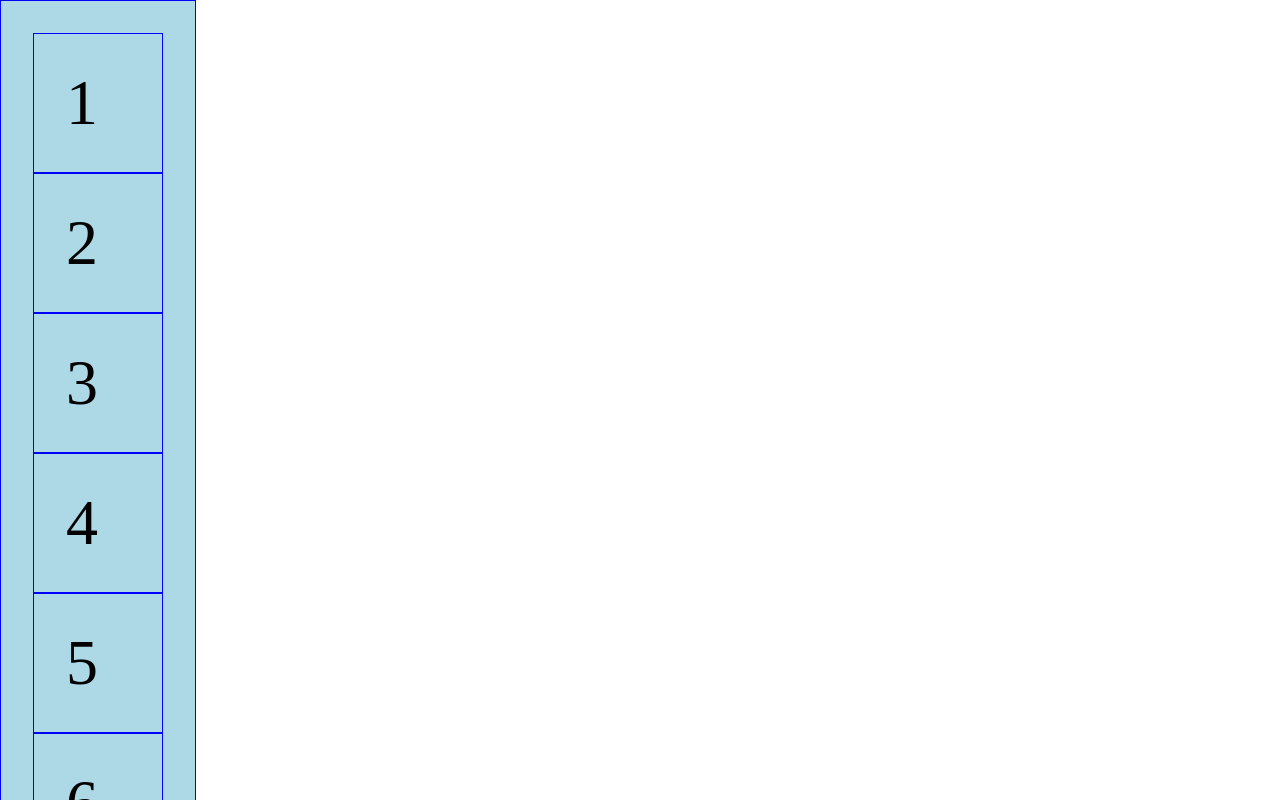
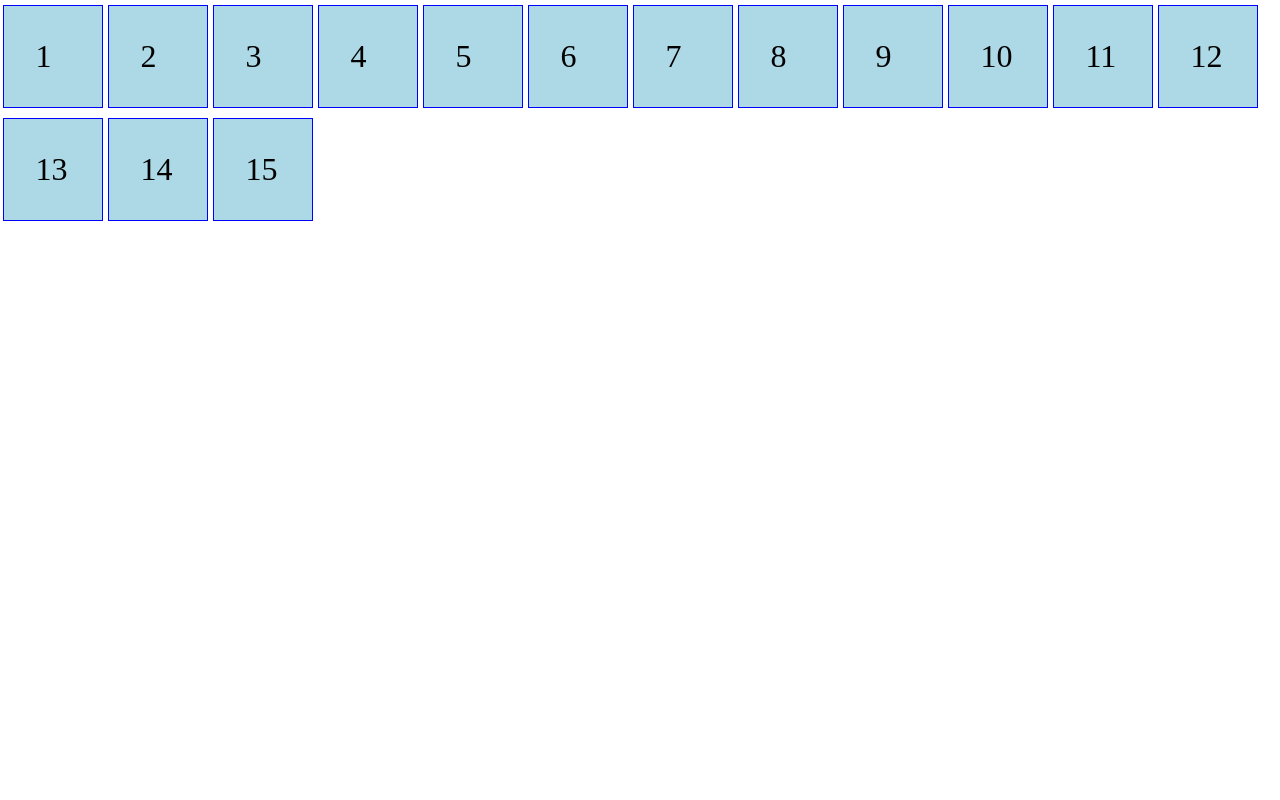
Before and after one commit to mangala-karunarathne/html-css-guide, a plain HTML site: page index.html in a window 1280 px wide. Shown: the top 800 px of the page. Drawn offline with Linux system fonts and the light colour scheme.

Commit message:
BUG | Fix Flex box not working Issue

```diff
--- a/index.html
+++ b/index.html
@@ -8,7 +8,7 @@
 </head>
 <body>
     <div class="container">
-        <div class="item">
+        <div class="row">
             <div class="item">1</div>
             <div class="item">2</div>
             <div class="item">3</div>
--- a/style.css
+++ b/style.css
@@ -9,9 +9,17 @@
     padding: 2rem;
     border: 1px solid blue;
     font-size: 2em;
+    width: 100px;
+    margin: 5px 2.5px ;
 }
 
 .container{
     display: flex;
     flex-direction: row;
 }
+
+.container .row{
+    width: 100%;
+    display: flex;
+    flex-wrap: wrap;
+}
```
